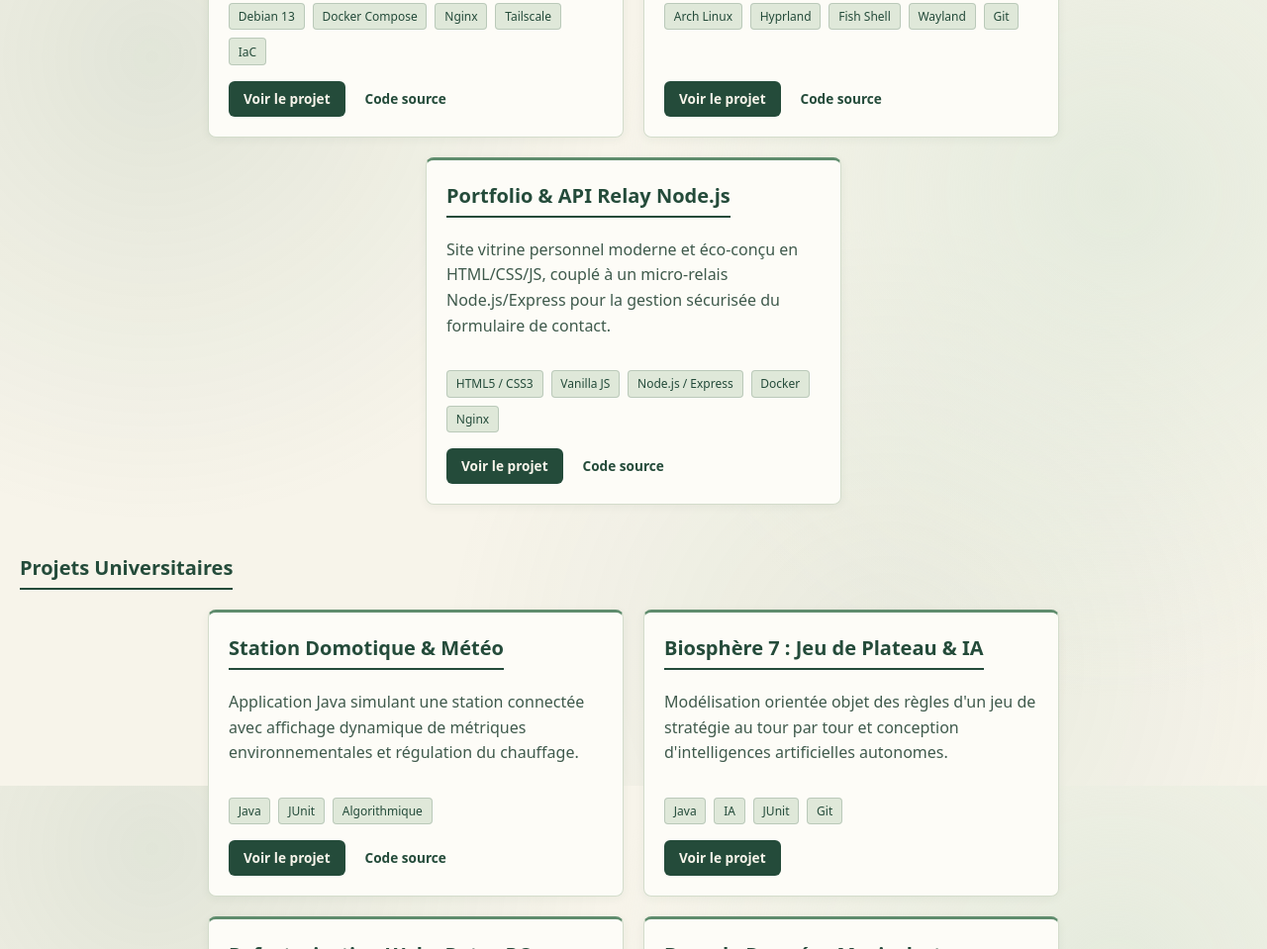
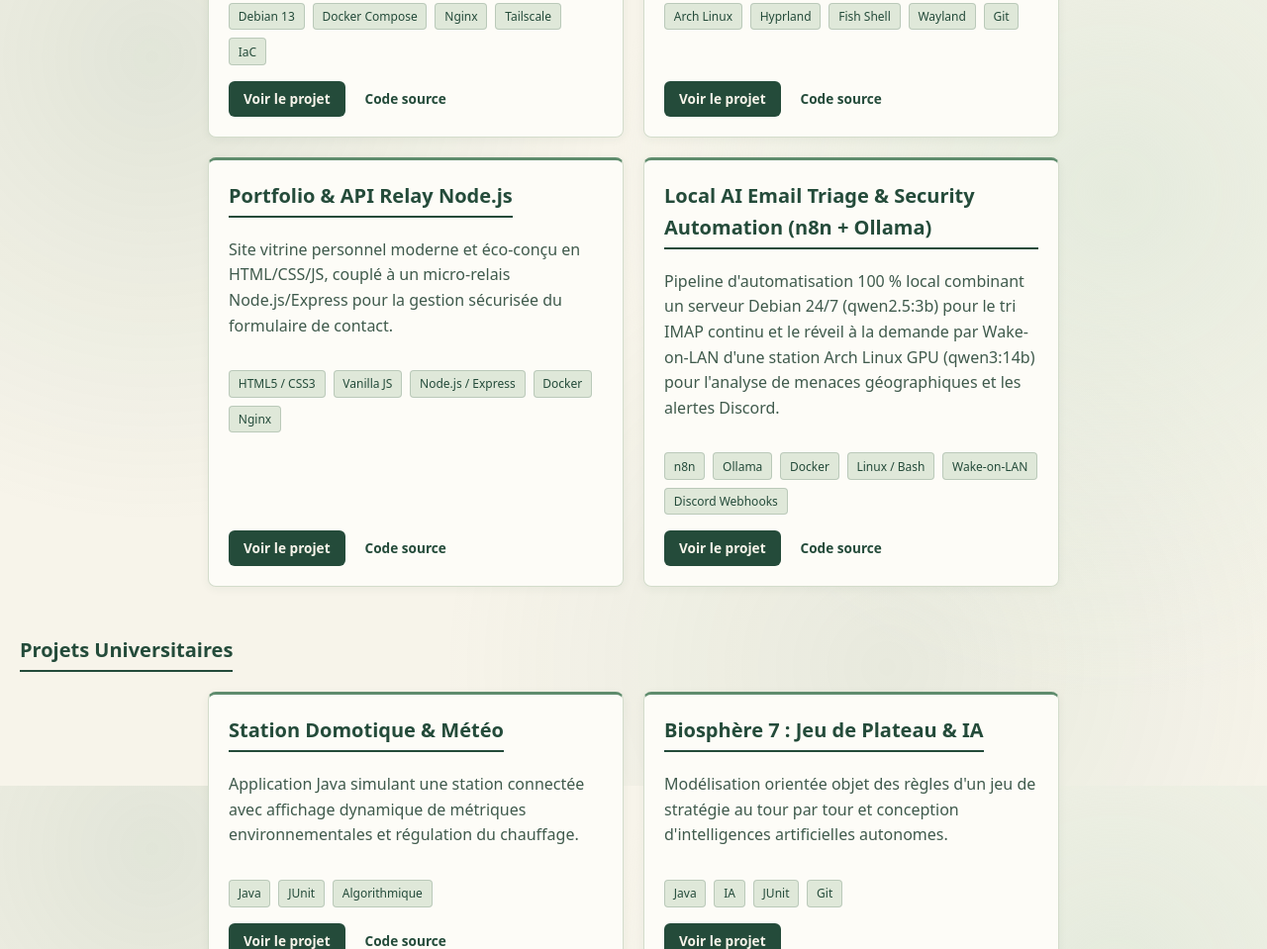
Before and after one commit to NightGx/portfolio, a plain HTML site: page index.html in a window 1280 px wide. Shown: the part 806-1765 px from the top of the page at 99% size. Drawn offline with Linux system fonts and the light colour scheme.

Commit message:
feat(projects): add local AI email triage project card and preview asset

```diff
--- a/index.html
+++ b/index.html
@@ -145,6 +145,31 @@
                   data-modal-desc="Portfolio technique léger et responsive conçu en HTML5, CSS3 et JavaScript vanilla, pensé pour présenter mes réalisations tout en offrant un canal de contact direct sans exposer de clés ou d'URL sensibles côté navigateur. || Le site statique est servi par Nginx derrière un micro-relais backend en Node.js et Express v5 isolé dans Docker Compose. Le formulaire communique en asynchrone via fetch pour contourner les blocages de soumission native, protégé par validation stricte des entrées, restriction CORS et limitation de débit anti-spam (5 requêtes par 15 minutes), transmettant instantanément chaque message sous forme d'embed sur Discord.">Voir
                   le projet</a>
                 <a href="https://github.com/TLableigne/portfolio" target="_blank" rel="noopener noreferrer"
+                  class="btn-project-source">Code source</a>
+              </footer>
+            </article>
+
+            <!-- Projet Personnel 4 : Local AI Email Triage -->
+            <article class="project-card">
+              <header class="project-header">
+                <h3>Local AI Email Triage & Security Automation (n8n + Ollama)</h3>
+              </header>
+              <p class="project-desc">
+                Pipeline d'automatisation 100 % local combinant un serveur Debian 24/7 (qwen2.5:3b) pour le tri IMAP continu et le réveil à la demande par Wake-on-LAN d'une station Arch Linux GPU (qwen3:14b) pour l'analyse de menaces géographiques et les alertes Discord.
+              </p>
+              <ul class="project-tags">
+                <li>n8n</li>
+                <li>Ollama</li>
+                <li>Docker</li>
+                <li>Linux / Bash</li>
+                <li>Wake-on-LAN</li>
+                <li>Discord Webhooks</li>
+              </ul>
+              <footer class="project-footer">
+                <a href="#project-modal" class="btn-project-link" data-modal-img="assets/n8n-local-mail-triage.png"
+                  data-modal-desc="Architecture hybride à deux niveaux entièrement auto-hébergée, sans aucune dépendance cloud : un serveur Debian 13 disponible 24h/24 (Ryzen 5 5500) assure l'écoute IMAP continue, le pré-tri JSON strict via qwen2.5:3b avec garde-fou de confiance (< 80 %) en JavaScript et le routage TLS vers les dossiers cibles. || En cas d'e-mail urgent ou ambigu, le script Bash arch-power.sh réveille à la demande par Wake-on-LAN une station Arch Linux (RX 6750 XT 12 Go VRAM) exécutant qwen3:14b (num_ctx: 4096, think: false) pour l'analyse de menaces géographiques et l'envoi d'embeds Discord (#E74C3C), avec détection du dual-boot Windows 11, priorité systemd anti-freeze Wayland/Hyprland et extinction conditionnelle à moindre privilège (safe-wol-shutdown).">Voir
+                  le projet</a>
+                <a href="https://github.com/TLableigne/n8n-local-mail-triage" target="_blank" rel="noopener noreferrer"
                   class="btn-project-source">Code source</a>
               </footer>
             </article>
```
Also changed, not shown: assets/n8n-local-mail-triage.png (added).
